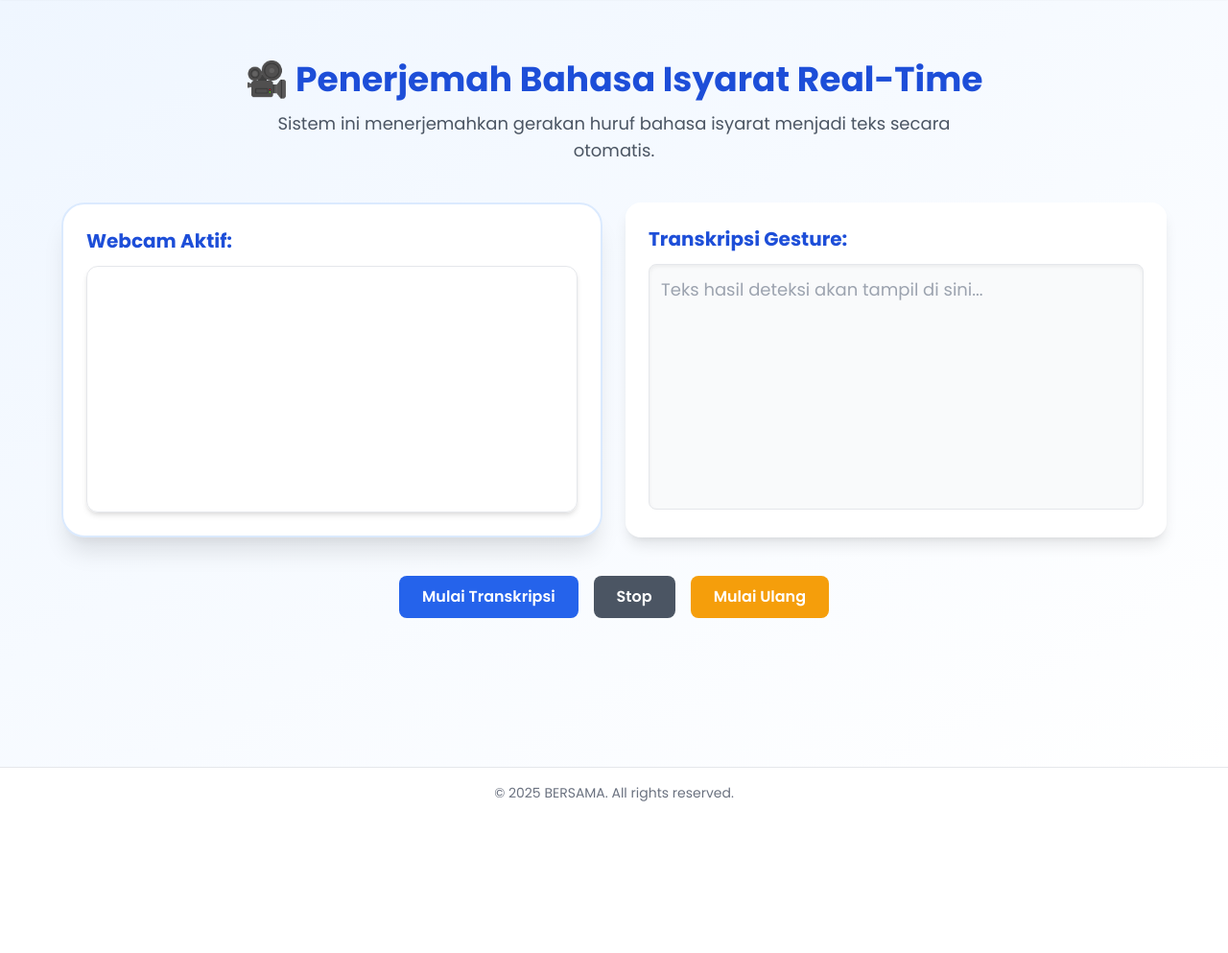
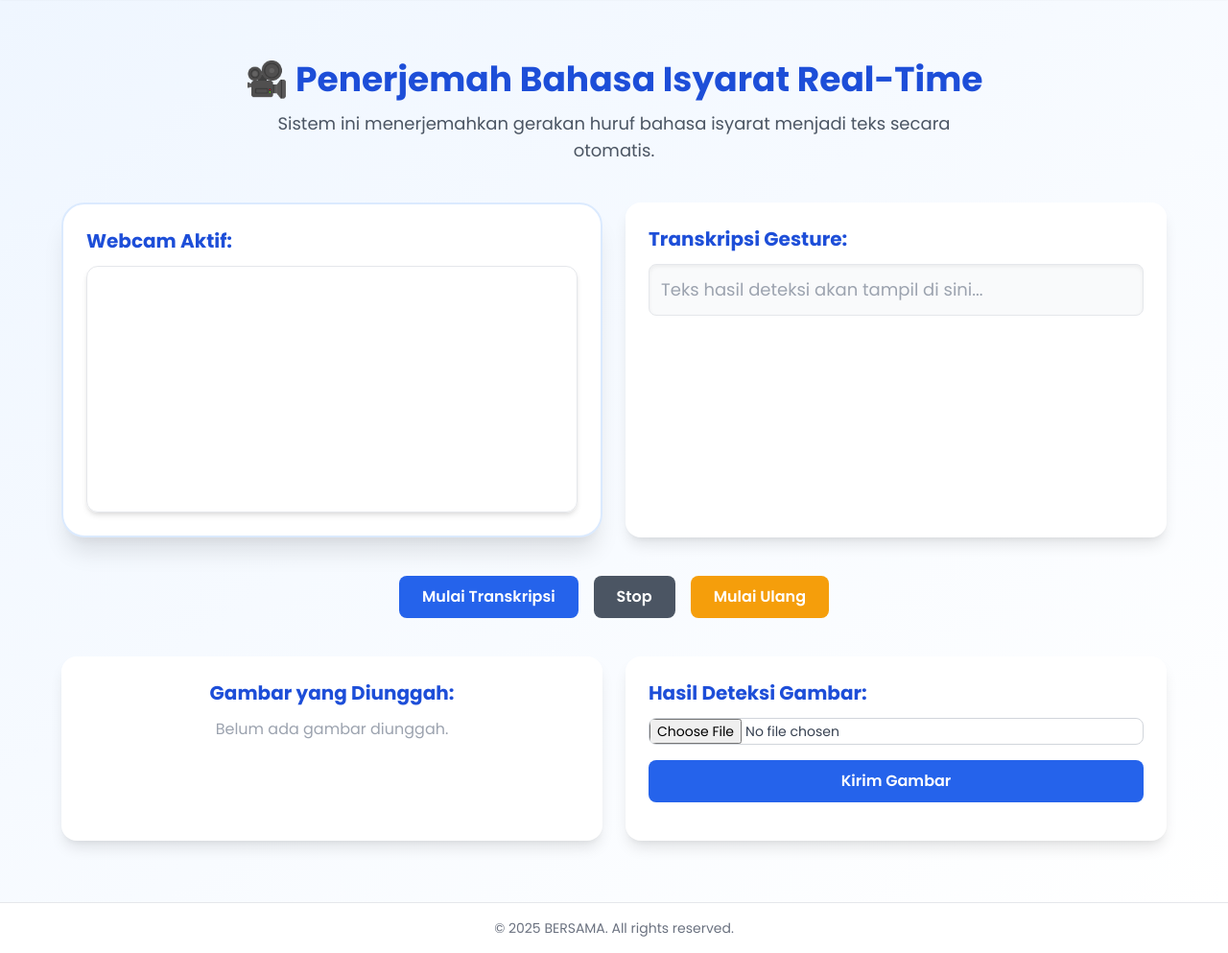
Before and after one commit to richowignyo/signdetection_MLProject, a Flask app: page /chat in a window 1280 px wide. Shown: the part 74-1067 px from the top of the page at 96% size. Before the commit the page ends 909 px from the top, so only its background shows below. Run offline with Flask 3, Linux system fonts and the light colour scheme; parts of the project's set-up code (start-up, migrations or seed data) failed here and were passed over.

Commit message:
newwww fixx final

```diff
--- a/app.py
+++ b/app.py
@@ -46,8 +46,16 @@
         os.remove(path)
 
     if isinstance(result, tuple):
-        label, confidence = result
-        return jsonify({'label': label, 'confidence': round(confidence, 2)})
+        if len(result) == 3:
+            label, confidence, annotated_image = result
+            return jsonify({
+                'label': label,
+                'confidence': round(confidence, 2),
+                'image_url': '/' + annotated_image  # serve with static/
+            })
+        else:
+            label, confidence = result
+            return jsonify({'label': label, 'confidence': round(confidence, 2)})
 
     if isinstance(result, str):
         return jsonify({'error': result}), 200
--- a/static/js/camera.js
+++ b/static/js/camera.js
@@ -19,12 +19,12 @@
       startWebcam().then(() => {
         streamStarted = true;
         showCountdown(() => {
-          captureInterval = setInterval(captureImageSnapshot, 3000);
+          captureInterval = setInterval(captureImageSnapshot, 4000);
         });
       });
     } else {
       showCountdown(() => {
-        captureInterval = setInterval(captureImageSnapshot, 3000);
+        captureInterval = setInterval(captureImageSnapshot, 4000);
       });
     }
   });
@@ -105,7 +105,7 @@
       })
         .then(res => res.json())
         .then(data => {
-          console.log("[📦 Response]", data);
+          console.log("[\ud83d\udce6 Response]", data);
           if (data.label) {
             restorePreviousText();
             appendTranscription(data.label);
@@ -127,7 +127,7 @@
 
     if (
       output.innerText.includes("Teks hasil deteksi akan tampil di sini") ||
-      output.innerText.startsWith("⛔")
+      output.innerText.startsWith("\u26d4")
     ) {
       output.innerText = '';
       lastValidText = '';
@@ -148,13 +148,13 @@
 
   function appendErrorHint(msg) {
     const output = document.getElementById('transcription-output');
-    if (!output.innerText.startsWith("⛔")) {
+    if (!output.innerText.startsWith("\u26d4")) {
       lastValidText = output.innerText.trim();
     }
-    output.innerText = "⛔ " + msg;
+    output.innerText = "\u26d4 " + msg;
 
     setTimeout(() => {
-      if (output.innerText.startsWith("⛔")) {
+      if (output.innerText.startsWith("\u26d4")) {
         output.innerText = lastValidText;
       }
     }, 2500);
@@ -162,7 +162,7 @@
 
   function restorePreviousText() {
     const output = document.getElementById('transcription-output');
-    if (output.innerText.startsWith("⛔")) {
+    if (output.innerText.startsWith("\u26d4")) {
       output.innerText = lastValidText;
     }
   }
--- a/templates/about.html
+++ b/templates/about.html
@@ -4,7 +4,7 @@
 <!-- AOS CSS -->
 <link href="https://unpkg.com/aos@2.3.1/dist/aos.css" rel="stylesheet" />
 
-<!-- Tentang Kami + Tim Pengembang dalam satu section -->
+<!-- Tentang Kami + Tim Pengembang-->
 <section class="bg-white text-blue-900 min-h-screen pt-32 pb-12" data-aos="fade-up">
   <div class="container mx-auto px-6 space-y-12">
 
@@ -22,7 +22,7 @@
       <!-- Divider -->
       <div class="h-px bg-blue-200 my-10 mx-auto w-3/4"></div>
 
-      <!-- Nilai-Nilai Kami -->
+      <!-- Nilai-Nilai BERSAMA-->
       <div class="bg-white-50 rounded-xl shadow-lg p-8 mt-16">
         <h2 class="text-2xl font-bold text-center text-blue-800 mb-2">Nilai-Nilai BERSAMA</h2>
         <p class="text-sm text-center text-gray-600 mb-10">Prinsip yang mendasari setiap langkah pengembangan BERSAMA</p>
--- a/templates/chat.html
+++ b/templates/chat.html
@@ -20,9 +20,9 @@
     <div class="flex flex-col lg:flex-row gap-6 max-w-6xl mx-auto" data-aos="zoom-in">
 
       <!-- Webcam -->
-      <div id="webcam-container" class="bg-white p-6 rounded-3xl shadow-xl border-2 border-blue-100 w-full lg:w-1/2 relative">
+      <div id="webcam-container" class="bg-white p-6 rounded-3xl shadow-xl border-2 border-blue-100 w-full lg:w-1/2 h-[480px] relative">
         <p class="text-blue-700 font-bold text-xl mb-3">Webcam Aktif:</p>
-        <video id="webcam" autoplay playsinline muted class="rounded-xl w-full border shadow-md"></video>
+        <video id="webcam" autoplay playsinline muted class="rounded-xl w-full h-[400px] object-contain border shadow-md"></video>
         <div id="loading-spinner" class="absolute inset-0 flex items-center justify-center bg-white bg-opacity-60 hidden">
           <svg class="animate-spin h-10 w-10 text-blue-600" xmlns="http://www.w3.org/2000/svg" fill="none" viewBox="0 0 24 24">
             <circle class="opacity-25" cx="12" cy="12" r="10" stroke="currentColor" stroke-width="4"></circle>
@@ -32,9 +32,9 @@
       </div>
 
       <!-- Transkripsi -->
-      <div class="bg-white p-6 rounded-2xl shadow-lg w-full lg:w-1/2">
+      <div class="bg-white p-6 rounded-2xl shadow-lg w-full lg:w-1/2 h-[480px]">
         <h2 class="text-blue-700 font-bold text-xl mb-3">Transkripsi Gesture:</h2>
-        <div id="transcription-output" class="text-lg text-gray-800 h-64 overflow-y-auto p-3 bg-gray-50 border rounded-lg shadow-inner">
+        <div id="transcription-output" class="text-lg text-gray-800 h-[400px] overflow-y-auto p-3 bg-gray-50 border rounded-lg shadow-inner">
           <p class="text-gray-400">Teks hasil deteksi akan tampil di sini...</p>
         </div>
       </div>
@@ -54,6 +54,30 @@
       </button>
     </div>
 
+    <!-- Upload Gambar Mode -->
+    <div class="flex flex-col lg:flex-row gap-6 max-w-6xl mx-auto mt-12" data-aos="fade-up">
+
+      <!-- Preview Gambar Upload -->
+      <div class="bg-white p-6 rounded-2xl shadow-lg w-full lg:w-1/2 h-[480px] flex flex-col items-center">
+        <h3 class="text-blue-700 font-bold text-xl mb-3">Gambar yang Diunggah:</h3>
+        <img id="uploaded-preview" src="" alt="Preview Gambar" class="w-full h-[400px] object-contain rounded-lg shadow border border-gray-200 hidden" />
+        <p id="upload-placeholder" class="text-gray-400">Belum ada gambar diunggah.</p>
+      </div>
+
+      <!-- Hasil Prediksi Upload -->
+      <div class="bg-white p-6 rounded-2xl shadow-lg w-full lg:w-1/2 h-[480px]">
+        <h3 class="text-blue-700 font-bold text-xl mb-3">Hasil Deteksi Gambar:</h3>
+        <form id="upload-form" class="space-y-4" enctype="multipart/form-data">
+          <input type="file" id="upload-image" name="image" accept="image/*" class="block w-full text-sm text-gray-700 border border-gray-300 rounded-lg cursor-pointer bg-white focus:outline-none focus:ring-2 focus:ring-blue-400" required>
+          <button type="submit" class="w-full bg-blue-600 text-white px-6 py-2.5 rounded-lg font-semibold hover:bg-blue-700 transition transform hover:scale-105">
+            Kirim Gambar
+          </button>
+        </form>
+        <p id="upload-result" class="text-sm text-gray-700 mt-4"></p>
+      </div>
+
+    </div>
+
   </div>
 </section>
 
@@ -61,5 +85,44 @@
 <script src="https://unpkg.com/aos@2.3.1/dist/aos.js"></script>
 <script>AOS.init({ duration: 400, once: true });</script>
 <script src="{{ url_for('static', filename='js/camera.js') }}"></script>
+<script>
+document.getElementById('upload-form').addEventListener('submit', function(e) {
+  e.preventDefault();
+  const fileInput = document.getElementById('upload-image');
+  const file = fileInput.files[0];
+  if (!file) return;
+
+  const formData = new FormData();
+  formData.append('image', file);
+
+  const resultBox = document.getElementById('upload-result');
+  const imgEl = document.getElementById('uploaded-preview');
+  const placeholder = document.getElementById('upload-placeholder');
+
+  resultBox.textContent = '⏳ Mengirim gambar...';
+
+  fetch('/predict', {
+    method: 'POST',
+    body: formData
+  })
+  .then(res => res.json())
+  .then(data => {
+    if (data.label) {
+      resultBox.innerHTML = `Hasil Predict Gesture: <strong>${data.label}</strong> dengan confidence ${data.confidence}`;
+      if (data.image_url) {
+        imgEl.src = data.image_url + '?t=' + new Date().getTime();
+        imgEl.classList.remove('hidden');
+        placeholder.classList.add('hidden');
+      }
+    } else if (data.error) {
+      resultBox.textContent = `⛔ ${data.error}`;
+    }
+  })
+  .catch(err => {
+    resultBox.textContent = '⛔ Terjadi error saat mengirim gambar.';
+    console.error(err);
+  });
+});
+</script>
 
 {% endblock %}
```
Also changed, not shown: predict.py (+6 -6 lines), static/annotated_06a577b0.jpg (added), static/annotated_523f26ae.jpg (added), static/annotated_6e293275.jpg (added), static/annotated_f3d5d1de.jpg (added).
